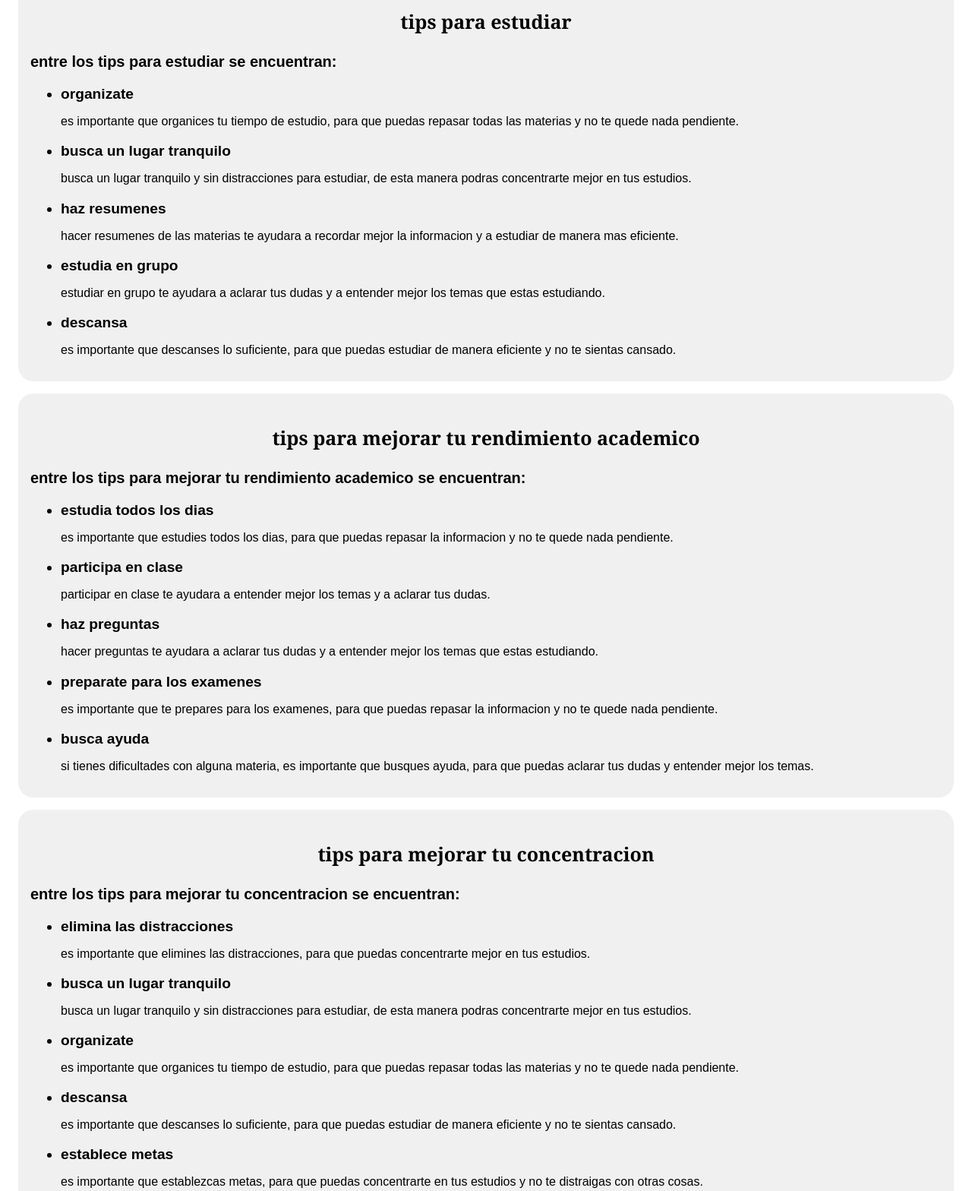
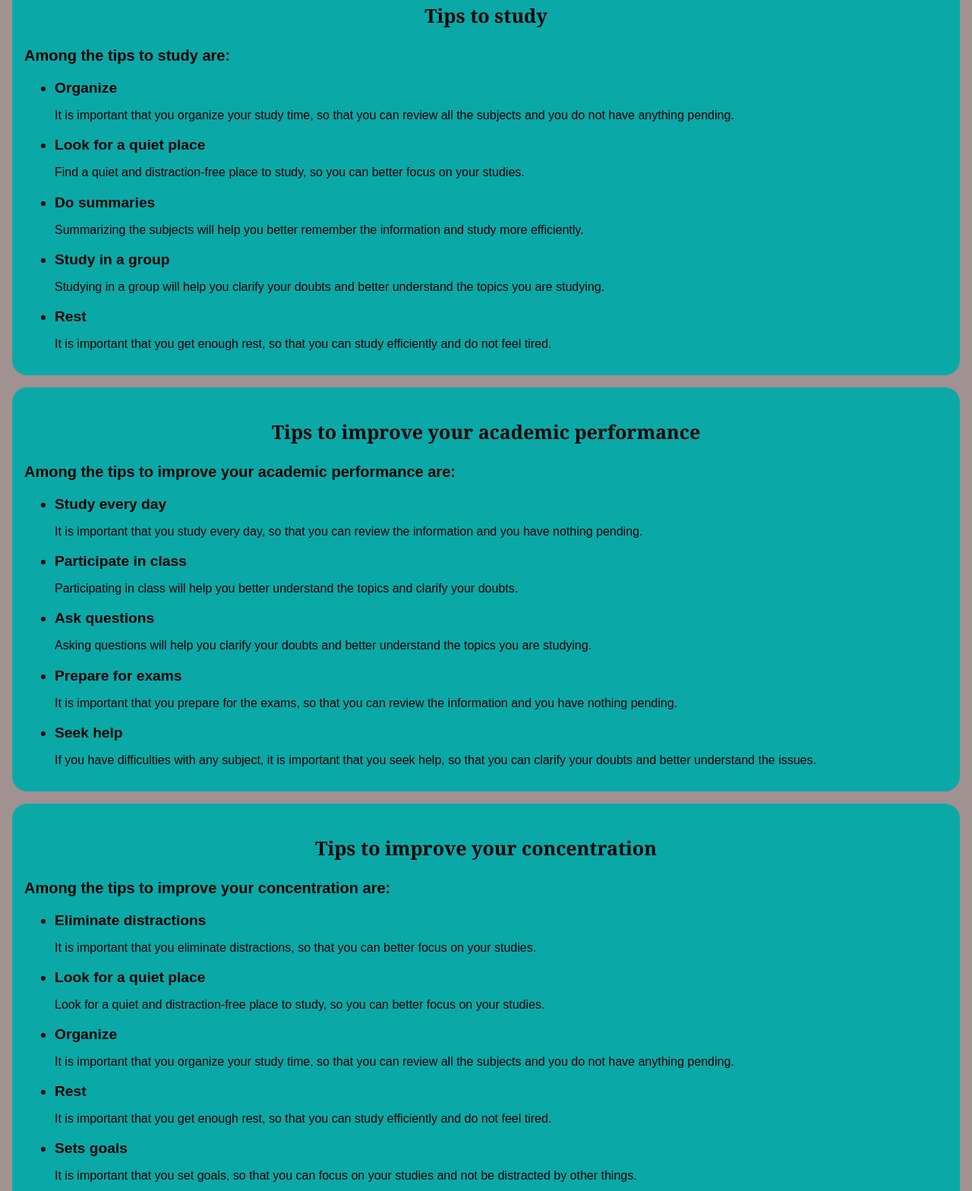
Before and after one commit to colegioccm/jubilant-tribble, a plain HTML site: page index.html in a window 1280 px wide. Shown: the part 160-1728 px from the top of the page at 76% size. Drawn offline with Linux system fonts and the light colour scheme.

Commit message:
Add files via upload

```diff
--- a/index.html
+++ b/index.html
@@ -3,69 +3,71 @@
 <head>
     <meta charset="UTF-8">
     <meta name="viewport" content="width=device-width, initial-scale=1.0">
-    <title>Document</title>
+    <title>Tips</title>
     <link rel="stylesheet" href="style.css">
+    <link rel="icon" href="Logo.webp" type="image/x-icon">
+</head>
 </head>
 <body>
     <header>
-        <h1>tips</h1>
+        <h1>Tips</h1>
 
     </header>
     <section>
-        <h3>tips para estudiar</h3>
+        <h3>Tips to study</h3>
         <nav>
-            <p>entre los tips para estudiar se encuentran:</p>
+            <p>Among the tips to study are:</p>
         </nav>
 
         <ul>
-            <li>organizate</li>
-            <p>es importante que organices tu tiempo de estudio, para que puedas repasar todas las materias y no te quede nada pendiente.</p>
-            <li>busca un lugar tranquilo</li>
-            <p>busca un lugar tranquilo y sin distracciones para estudiar, de esta manera podras concentrarte mejor en tus estudios.</p>
-            <li>haz resumenes</li>
-            <p>hacer resumenes de las materias te ayudara a recordar mejor la informacion y a estudiar de manera mas eficiente.</p>
-            <li>estudia en grupo</li>
-            <p>estudiar en grupo te ayudara a aclarar tus dudas y a entender mejor los temas que estas estudiando.</p>
-            <li>descansa</li>
-            <p>es importante que descanses lo suficiente, para que puedas estudiar de manera eficiente y no te sientas cansado.</p>
+            <li>Organize</li>
+            <p>It is important that you organize your study time, so that you can review all the subjects and you do not have anything pending.</p>
+            <li>Look for a quiet place</li>
+            <p>Find a quiet and distraction-free place to study, so you can better focus on your studies.</p>
+            <li>Do summaries</li>
+            <p>Summarizing the subjects will help you better remember the information and study more efficiently.</p>
+            <li>Study in a group</li>
+            <p>Studying in a group will help you clarify your doubts and better understand the topics you are studying.</p>
+            <li>Rest</li>
+            <p>It is important that you get enough rest, so that you can study efficiently and do not feel tired.</p>
         </ul>
     </section>
     <section>
-        <h3>tips para mejorar tu rendimiento academico</h3>
+        <h3>Tips to improve your academic performance</h3>
         <nav>
-            <p>entre los tips para mejorar tu rendimiento academico se encuentran:</p>
+            <p>Among the tips to improve your academic performance are:</p>
         </nav>
 
         <ul>
-            <li>estudia todos los dias</li>
-            <p>es importante que estudies todos los dias, para que puedas repasar la informacion y no te quede nada pendiente.</p>
-            <li>participa en clase</li>
-            <p>participar en clase te ayudara a entender mejor los temas y a aclarar tus dudas.</p>
-            <li>haz preguntas</li>
-            <p>hacer preguntas te ayudara a aclarar tus dudas y a entender mejor los temas que estas estudiando.</p>
-            <li>preparate para los examenes</li>
-            <p>es importante que te prepares para los examenes, para que puedas repasar la informacion y no te quede nada pendiente.</p>
-            <li>busca ayuda</li>
-            <p>si tienes dificultades con alguna materia, es importante que busques ayuda, para que puedas aclarar tus dudas y entender mejor los temas.</p>
-        </ul>
-    </section>
-    <section>
-        <h3>tips para mejorar tu concentracion</h3>
-        <nav>
-            <p>entre los tips para mejorar tu concentracion se encuentran:</p>
-        </nav>
+            <li>Study every day</li>
+            <p>It is important that you study every day, so that you can review the information and you have nothing pending.</p>
+            <li>Participate in class</li>
+            <p > Participating in class will help you better understand the topics and clarify your doubts. </p>
+                <li > Ask questions </li>
+                <p > Asking questions will help you clarify your doubts and better understand the topics you are studying. </p>
+                <li> Prepare for exams </li>
+                <p > It is important that you prepare for the exams, so that you can review the information and you have nothing pending. </p>
+                <li > Seek help </li>
+                <p > If you have difficulties with any subject, it is important that you seek help, so that you can clarify your doubts and better understand the issues. </p>
+            </ul >
+        </section >
+        <section >
+            <h3 > Tips to improve your concentration </h3>
+            <nav >
+                <p > Among the tips to improve your concentration are: </p>
+            </nav>
 
-        <ul>
-            <li>elimina las distracciones</li>
-            <p>es importante que elimines las distracciones, para que puedas concentrarte mejor en tus estudios.</p>
-            <li>busca un lugar tranquilo</li>
-            <p>busca un lugar tranquilo y sin distracciones para estudiar, de esta manera podras concentrarte mejor en tus estudios.</p>
-            <li>organizate</li>
-            <p>es importante que organices tu tiempo de estudio, para que puedas repasar todas las materias y no te quede nada pendiente.</p>
-            <li>descansa</li>
-            <p>es importante que descanses lo suficiente, para que puedas estudiar de manera eficiente y no te sientas cansado.</p>
-            <li>establece metas</li>
-            <p>es importante que establezcas metas, para que puedas concentrarte en tus estudios y no te distraigas con otras cosas.</p>
+            <ul >
+                <li > Eliminate distractions </li>
+                <p > It is important that you eliminate distractions, so that you can better focus on your studies. </p>
+                <li > Look for a quiet place </li>
+                <p > Look for a quiet and distraction-free place to study, so you can better focus on your studies. </p>
+                <li > Organize </li>
+                <p > It is important that you organize your study time, so that you can review all the subjects and you do not have anything pending. </p>
+                <li > Rest </li>
+                <p > It is important that you get enough rest, so that you can study efficiently and do not feel tired. </p>
+                <li > Sets goals </li>
+                <p > It is important that you set goals, so that you can focus on your studies and not be distracted by other things. </p>
         </ul>
     </section>
 </body>
--- a/style.css
+++ b/style.css
@@ -1,6 +1,12 @@
+body{
+    margin: 0;
+    padding: 0;
+    font-family: Arial, sans-serif;
+    background-color: #a19191;
+}
 header{
-    background-color: #333;
-    color: white;
+    background-color: #0ba8a8;
+    color: rgb(0, 0, 0);
     text-align: center;
     padding: 1em;
     font-family: Arial, sans-serif;
@@ -17,7 +23,7 @@ section{
     margin-right: 1em;
     padding: 1em;
     border-radius: 20px;
-    background-color: #f0f0f0;
+    background-color: #0ba8a8;
     font-family: Arial, sans-serif;
 }
 section h3{
@@ -39,8 +45,8 @@ section ul li{
     margin-top: 1em;
 }
 footer{
-    background-color: #333;
-    color: white;
+    background-color: #0ba8a8;
+    color: rgb(0, 0, 0);
     text-align: center;
     padding: 1em;
    border-radius: 20px;
```
Also changed, not shown: Logo.webp (added).
